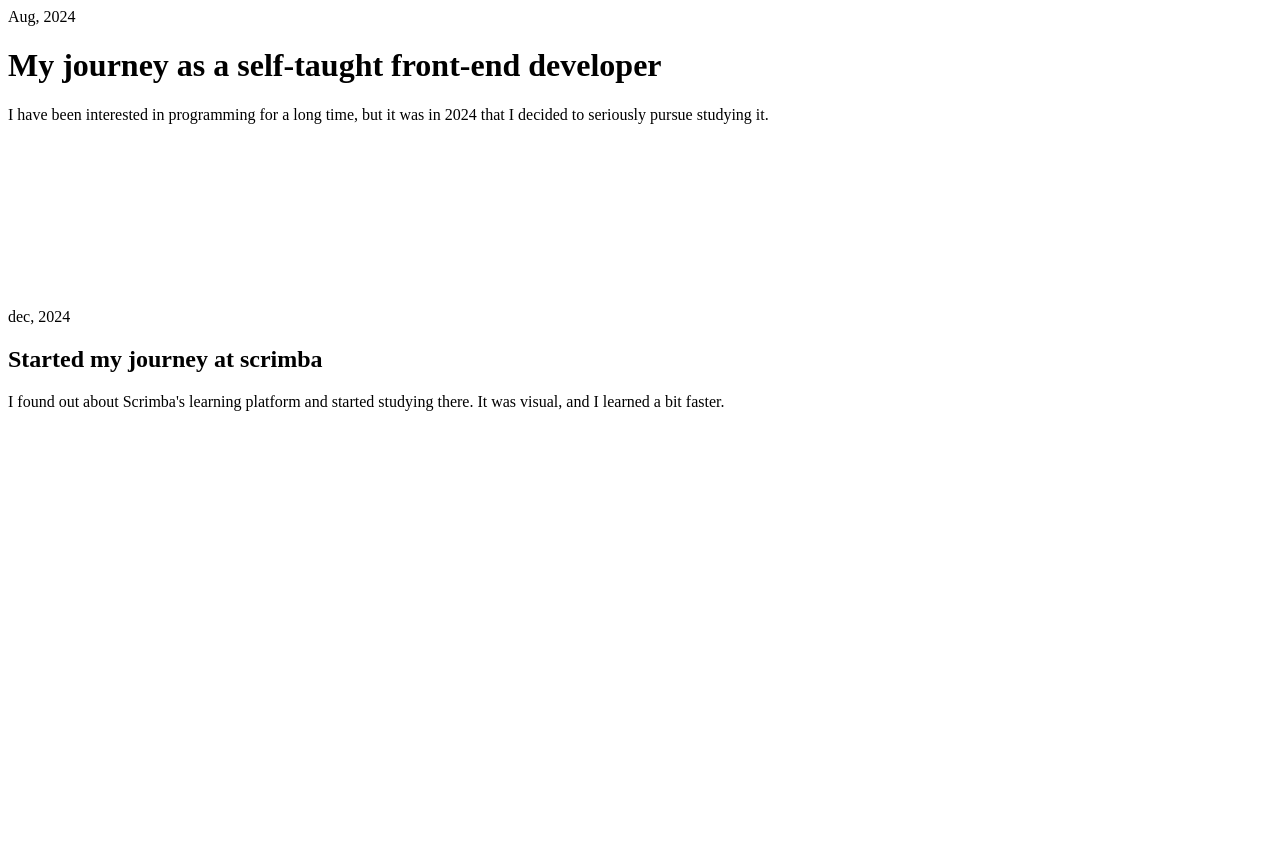
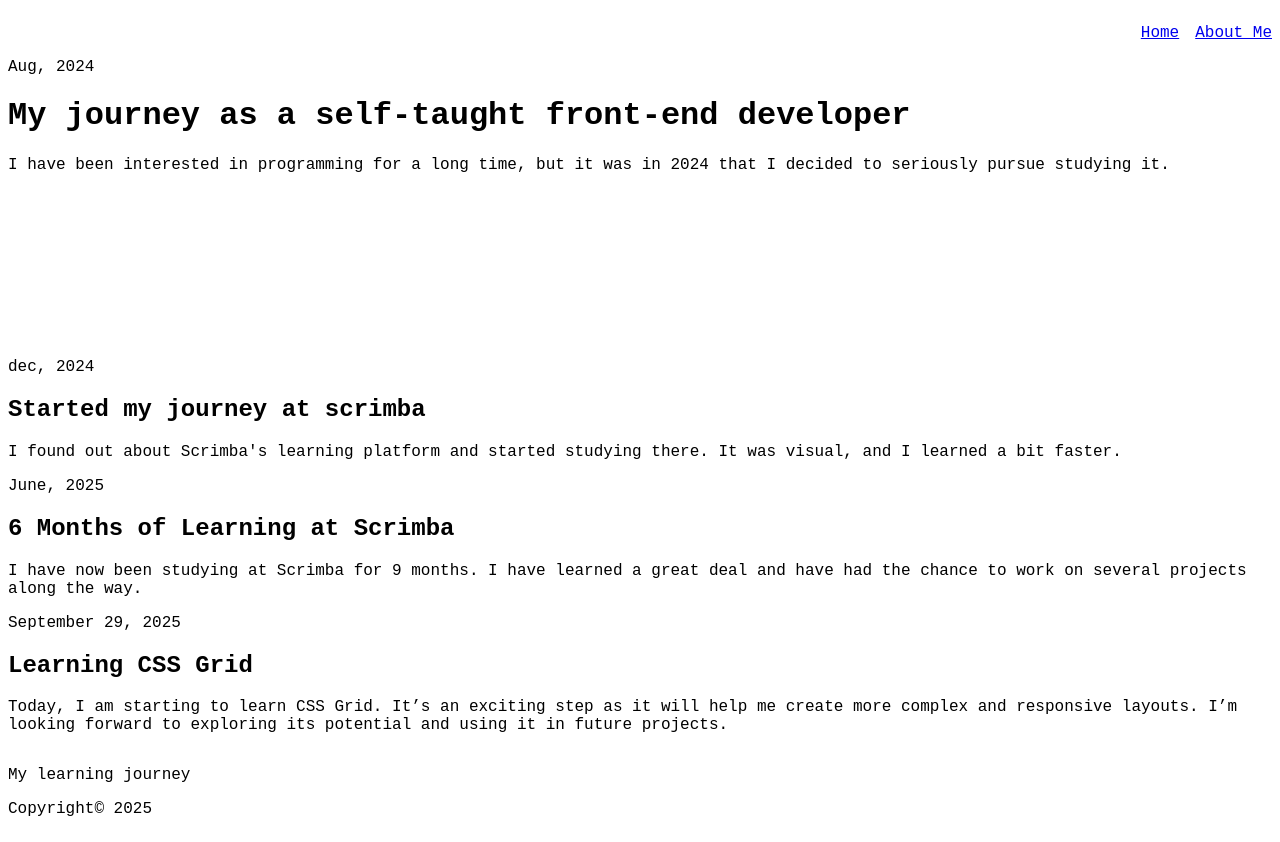
Before and after one commit to rami3-bit/LearningBlog, a plain HTML site: page index.html in a window 1280 px wide. Before the commit the page ends 800 px from the top, so only its background shows below. Drawn offline with Linux system fonts and the light colour scheme; a script that the page names is missing; a web font is replaced by a local one.

Commit message:
more content added

```diff
--- a/index.html
+++ b/index.html
@@ -6,12 +6,26 @@
 	<link rel="stylesheet" href="style.css">
 	<title>Learning blog</title>
 		<!--Fonts-->
+<link rel="preconnect" href="https://fonts.googleapis.com">
+<link rel="preconnect" href="https://fonts.gstatic.com" crossorigin>
+<link href="https://fonts.googleapis.com/css2?family=Rammetto+One&family=Space+Grotesk:wght@300..700&display=swap" rel="stylesheet">
 </head>
 <body>
+
+<nav>
+    <ul>
+		<li></li>
+        <li><a href="#home">Home</a></li>
+        <li><a href="#about-me">About Me</a></li>
+    </ul>
+</nav>
+
+
+
 				<!--article one-->
 	<header>
 
-		<time>
+		<time datetime="2024-08">
 			Aug, 2024
 		</time>
 
@@ -28,7 +42,7 @@
  				<!--article two-->
 	<article>
 
-		<time>
+		<time datetime="2024-12">
 			dec, 2024
 		</time>
 
@@ -42,7 +56,47 @@
 
 	</article>
 
+				<!--article three-->
+	<article>
 
+    <time datetime="2025-06">
+		June, 2025
+	</time>
+
+    <h2>
+        6 Months of Learning at Scrimba
+    </h2>
+
+    <p>
+        I have now been studying at Scrimba for 9 months. I have learned a great deal and have had the chance to work on several projects along the way.
+    </p>
+
+</article>
+
+	<!--article four with "view more"-->
+
+<article>
+    <time datetime="2025-09-29">September 29, 2025</time>
+
+    <h2>
+        Learning CSS Grid
+    </h2>
+
+    <p>
+        Today, I am starting to learn CSS Grid. It’s an exciting step as it will help me create more complex and responsive layouts. I’m looking forward to exploring its potential and using it in future projects.
+    </p>
+</article>
+
+				<!--Footer with copyright-->
+<footer>
+	<p>
+		My learning journey
+	</p>
+
+	<p>
+		Copyright&copy; 2025
+	</p>
+</footer>
 
 	<script src="script.js"></script>
 </body>
--- a/style.css
+++ b/style.css
@@ -1,6 +1,6 @@
 body {
 	display: grid;
-
+	font-family: 'Courier New', Courier, monospace;
 }
 
 header {
@@ -9,3 +9,13 @@ background-size: cover; /* Gör så att bilden täcker hela containern */
   background-position: center;
   height: 300px;
 }
+
+/*nav bar*/
+
+
+ul {
+	display: flex;
+	gap: 1rem;
+	justify-content: end;
+	list-style-type: none;
+}
```
Also changed, not shown: icons/chess.png (added).
